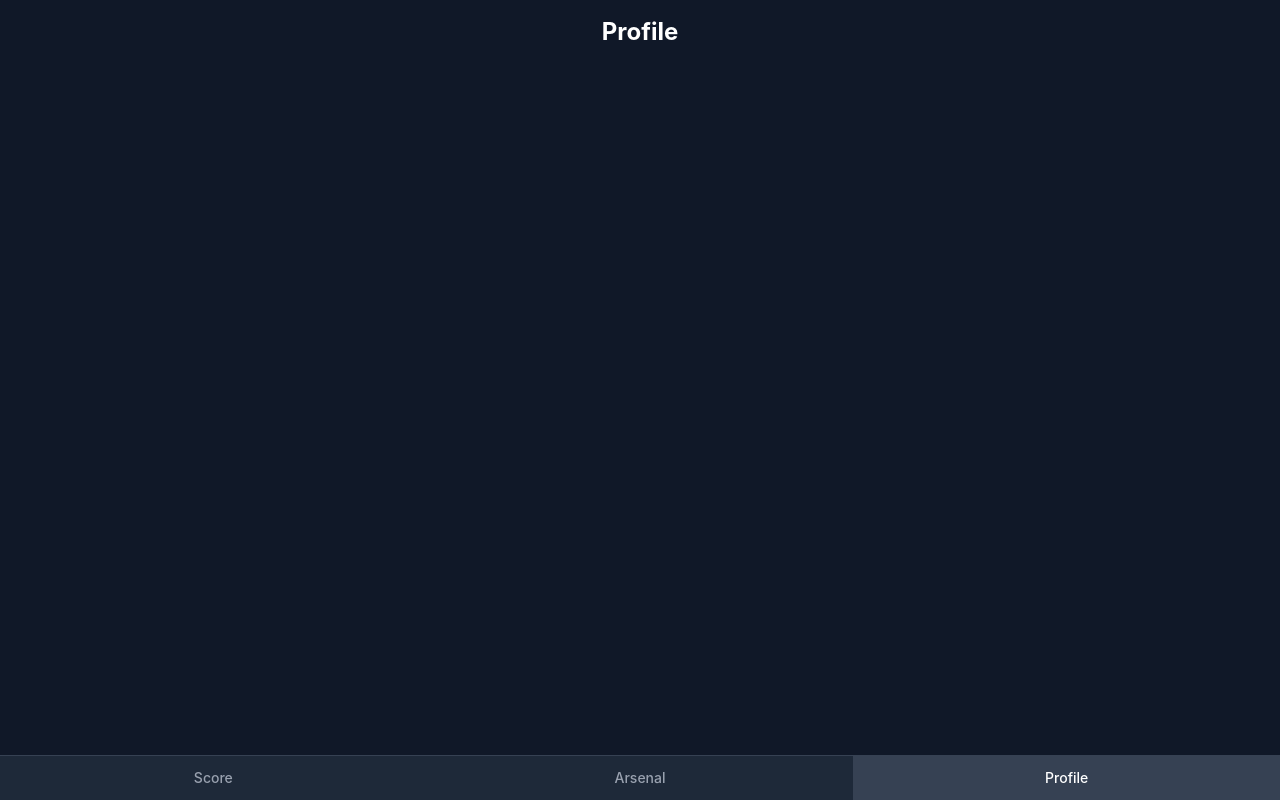
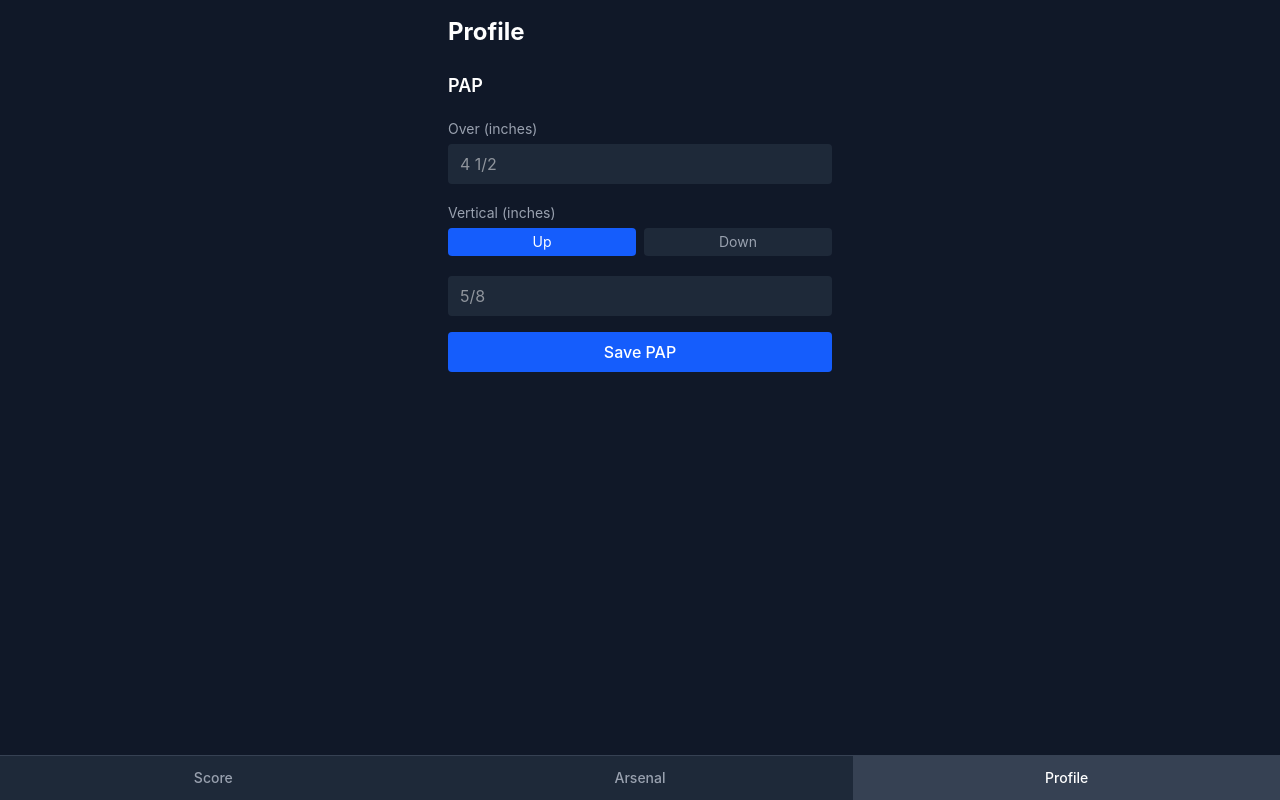
Before and after one commit to edwinalexandervargas/bowling-tracker, a React (Vite) app: page /profile in a window 1280 px wide. Built offline with nearby package versions, Linux system fonts and the light colour scheme.

Commit message:
Add Profile screen with PAP entry (up or down vertical)

```diff
--- a/src/screens/ProfileScreen.tsx
+++ b/src/screens/ProfileScreen.tsx
@@ -1,3 +1,104 @@
+import { useState } from 'react'
+import { useGameStore } from '../store/gameStore'
+import { parseInches, formatInches } from '../measure/inches'
+
 export function ProfileScreen() {
-  return <h1 className="text-2xl font-bold">Profile</h1>
+  const profile = useGameStore((s) => s.profile)
+  const setProfile = useGameStore((s) => s.setProfile)
+
+  // Text inputs hold what the user types; we only parse on save.
+  const [over, setOver] = useState(profile ? formatInches(profile.papOver) : '')
+  // Vertical is stored signed: positive = up, negative = down. The input holds the size only.
+  const [up, setUp] = useState(profile ? formatInches(Math.abs(profile.papUp)) : '')
+  const [direction, setDirection] = useState<'up' | 'down'>(
+    profile && profile.papUp < 0 ? 'down' : 'up',
+  )
+  const [error, setError] = useState<string | null>(null)
+  const [saved, setSaved] = useState(false)
+
+  function handleSave(e: React.FormEvent) {
+    e.preventDefault()
+    const papOver = parseInches(over)
+    const papUp = parseInches(up)
+
+    if (papOver === null || papUp === null) {
+      setError('Use inches in 1/16 steps, like 4 1/2 or 5/8.')
+      setSaved(false)
+      return
+    }
+
+    const signedUp = direction === 'down' ? -papUp : papUp
+    setProfile({ papOver, papUp: signedUp })
+    setOver(formatInches(papOver)) // normalize, e.g. "4.5" -> "4 1/2"
+    setUp(formatInches(papUp))
+    setError(null)
+    setSaved(true)
+  }
+
+  return (
+    <div className="w-full max-w-sm">
+      <h1 className="text-2xl font-bold mb-6">Profile</h1>
+
+      <form onSubmit={handleSave} className="space-y-4">
+        <h2 className="text-lg font-semibold">PAP</h2>
+
+        <label className="block">
+          <span className="text-sm text-gray-400">Over (inches)</span>
+          <input
+            value={over}
+            onChange={(e) => { setOver(e.target.value); setSaved(false) }}
+            placeholder="4 1/2"
+            inputMode="text"
+            className="mt-1 w-full rounded bg-gray-800 px-3 py-2 text-white"
+          />
+        </label>
+
+        <div>
+          <span className="text-sm text-gray-400">Vertical (inches)</span>
+          <div className="mt-1 mb-2 flex gap-2">
+            {(['up', 'down'] as const).map((d) => (
+              <button
+                key={d}
+                type="button"
+                onClick={() => { setDirection(d); setSaved(false) }}
+                className={`flex-1 rounded py-1 text-sm capitalize ${
+                  direction === d ? 'bg-blue-600 text-white' : 'bg-gray-800 text-gray-400'
+                }`}
+              >
+                {d}
+              </button>
+            ))}
+          </div>
+        </div>
+
+        <label className="block">
+          <span className="sr-only">Vertical distance</span>
+          <input
+            value={up}
+            onChange={(e) => { setUp(e.target.value); setSaved(false) }}
+            placeholder="5/8"
+            inputMode="text"
+            className="mt-1 w-full rounded bg-gray-800 px-3 py-2 text-white"
+          />
+        </label>
+
+        {error && <p className="text-sm text-red-400">{error}</p>}
+        {saved && <p className="text-sm text-green-400">Saved</p>}
+
+        <button
+          type="submit"
+          className="w-full rounded bg-blue-600 py-2 font-medium hover:bg-blue-500"
+        >
+          Save PAP
+        </button>
+      </form>
+
+      {profile && (
+        <p className="mt-6 text-gray-300">
+          Current PAP: {formatInches(profile.papOver)}" over,{' '}
+          {formatInches(Math.abs(profile.papUp))}" {profile.papUp < 0 ? 'down' : 'up'}
+        </p>
+      )}
+    </div>
+  )
 }
--- a/src/types.ts
+++ b/src/types.ts
@@ -93,5 +93,5 @@ export type Pattern = {
 
 export type BowlerProfile = {
   papOver: number        // inches, horizontal
-  papUp: number          // inches, vertical
+  papUp: number          // inches, vertical: positive = up, negative = down
 }
```
